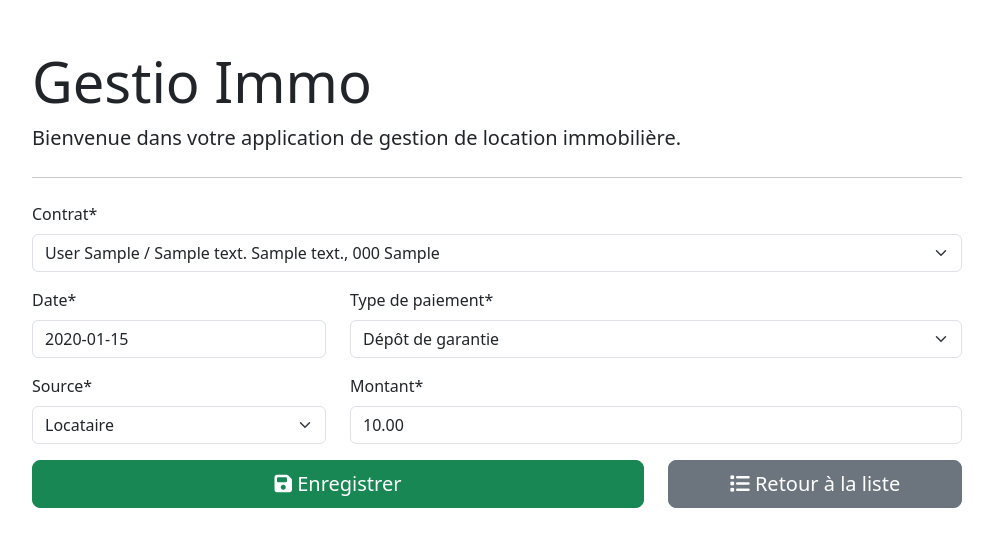
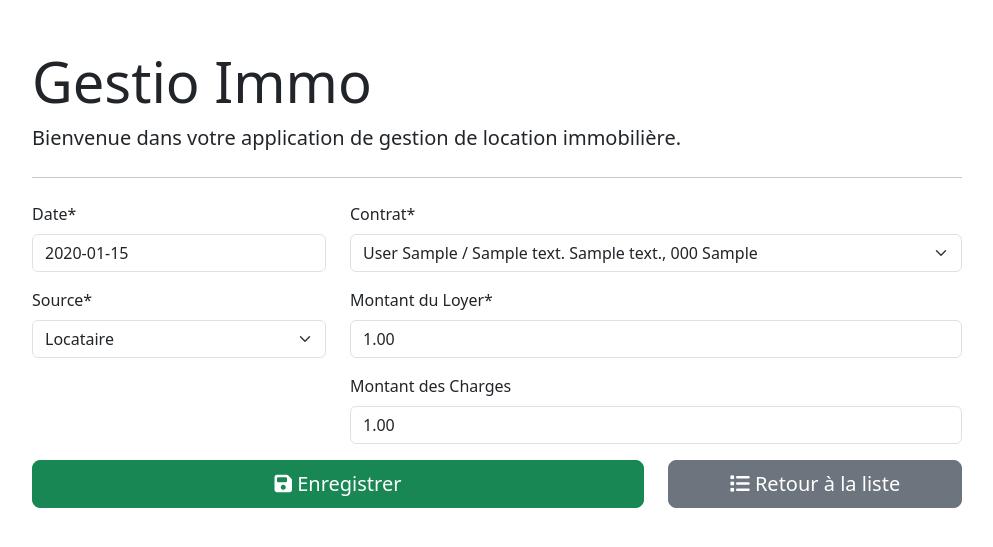
Before and after one commit to luciepellier/app_immo, a Django app: page /payment/1/ in a window 1280 px wide. Shown: the part 56-603 px from the top of the page, without its empty margins (143-1136 px from the left). Run offline with Django 4.2, Linux system fonts and the light colour scheme; tables that the repository leaves empty hold one stand-in row (values such as "Sample post"); some libraries are stand-ins or nearby versions.

Commit message:
Modifications in Payment and Contract Models

```diff
--- a/project_immo/gestion_immo/forms.py
+++ b/project_immo/gestion_immo/forms.py
@@ -37,12 +37,13 @@ class ContractForm(forms.ModelForm):
     end_date = forms.DateField.input_formats=settings.DATE_INPUT_FORMATS
     class Meta:
         model = Contract
-        fields = ('apartment','occupant','start_date', 'end_date')
+        fields = ('apartment','occupant','start_date', 'end_date', 'deposit')
         labels = {
             'apartment' : 'Appartement',
             'occupant' : 'Locataire',
             'start_date' : 'Date de début',
             'end_date' : 'Date de fin',
+            'deposit' : 'Dépôt de garantie',
         }
 
     def __init__(self, *args, **kwargs):
@@ -70,13 +71,13 @@ class PaymentForm(forms.ModelForm):
     date = forms.DateField.input_formats=settings.DATE_INPUT_FORMATS
     class Meta:
         model = Payment
-        fields = ('contract','date','payment_type', 'payment_source', 'price')
+        fields = ('contract','date', 'source', 'rental', 'charges')
         labels = {
             'contract' : 'Contrat',
             'date' : 'Date',
-            'payment_type' : 'Type de paiement',
-            'payment_source' : 'Source',
-            'price' : 'Montant',
+            'source' : 'Source',
+            'rental' : 'Montant du Loyer',
+            'charges' : 'Montant des Charges',
         }
 
     def __init__(self, *args, **kwargs):
--- a/project_immo/gestion_immo/models.py
+++ b/project_immo/gestion_immo/models.py
@@ -1,5 +1,6 @@
 from django.db import models
 from django.utils.translation import gettext_lazy as _
+from datetime import datetime
 
 # Create your models here.
 
@@ -26,30 +27,44 @@ class Occupant(models.Model):
 class Contract(models.Model):
     apartment = models.OneToOneField(Apartment, on_delete=models.CASCADE)
     occupant = models.ForeignKey(Occupant, on_delete=models.CASCADE)
-    start_date = models.DateField(blank=False)
+    start_date = models.DateField(default=datetime.now, blank=False)
     end_date = models.DateField(blank=True, null=True)
+    deposit = models.BooleanField(default=False, blank=True)
 
     def __str__(self):
         return f"{self.occupant.last_name} {self.occupant.first_name}  /  {self.apartment.address} {self.apartment.address_complement}, {self.apartment.postal_code} {self.apartment.city}"
 
 class ItemsList(models.Model):
     contract = models.ForeignKey(Contract, on_delete=models.CASCADE)
-    date = models.DateField(blank=False)
+    date = models.DateField(default=datetime.now, blank=False)
     class ListType(models.TextChoices):
-        ENTRÉE = 'Entrée', _('D\'entrée')
-        SORTIE = 'Sortie', _('De sortie')
+        ENTRÉE = 'Entrée', _('Entrée')
+        SORTIE = 'Sortie', _('Sortie')
     list_type = models.CharField(max_length=6, choices=ListType.choices, default=ListType.ENTRÉE, null=False)
     comments = models.TextField()
 
 class Payment(models.Model):
     contract = models.ForeignKey(Contract, on_delete=models.SET_NULL, null=True)
-    date = models.DateField()
-    class PaymentType(models.TextChoices):
-        GARANTIE = 'Dépôt de garantie', _('Dépôt de garantie')
-        LOYER = 'Loyer (Charges incluses)', _('Loyer (Charges incluses)')
-    payment_type = models.CharField(max_length=25, choices=PaymentType.choices, default=PaymentType.LOYER, null=False)
+    date = models.DateField(default=datetime.now)
     class PaymentSource(models.TextChoices):
         LOCATAIRE = 'Locataire', _('Locataire')
         AUTRE = 'CAF', _('CAF')
-    payment_source = models.CharField(max_length=25, choices=PaymentSource.choices, default=PaymentSource.LOCATAIRE, null=False)
-    price = models.DecimalField(max_digits=10, decimal_places=2)
+    source = models.CharField(max_length=25, choices=PaymentSource.choices, default='Locataire', null=False)
+    rental = models.DecimalField(max_digits=10, decimal_places=2)
+    charges = models.DecimalField(max_digits=10, decimal_places=2, blank=True)
+
+# class Payment with payment_type Dépôt de Garantie or Loyer as textchoices
+
+# class Payment(models.Model):
+#     contract = models.ForeignKey(Contract, on_delete=models.SET_NULL, null=True)
+#     date = models.DateField(default=datetime.now)
+#     class PaymentType(models.TextChoices):
+#         GARANTIE = 'Dépôt de garantie', _('Dépôt de garantie')
+#         LOYER = 'Loyer (Charges incluses)', _('Loyer')
+#     payment_type = models.CharField(max_length=25, choices=PaymentType.choices, default=PaymentType.LOYER, null=False)
+#     class PaymentSource(models.TextChoices):
+#         LOCATAIRE = 'Locataire', _('Locataire')
+#         AUTRE = 'CAF', _('CAF')
+#     payment_source = models.CharField(max_length=25, choices=PaymentSource.choices, default=PaymentSource.LOCATAIRE, null=False)
+#     amount = models.DecimalField(max_digits=10, decimal_places=2)
+#     charges = models.DecimalField(max_digits=10, decimal_places=2, default= 0.00, blank=True)
--- a/project_immo/gestion_immo/templates/contract_management/contract_form.html
+++ b/project_immo/gestion_immo/templates/contract_management/contract_form.html
@@ -13,6 +13,7 @@
         <div class="col-md-8">
             {{form.end_date|as_crispy_field}}
         </div>
+        {{form.deposit|as_crispy_field}}
     </div>
     <div class="row">
         <div class="col-md-8 d-grid gap-2">
--- a/project_immo/gestion_immo/templates/contract_management/contract_list.html
+++ b/project_immo/gestion_immo/templates/contract_management/contract_list.html
@@ -9,6 +9,7 @@
         <td>Nom Locataire</td>
         <td>Date de début</td>
         <td>Date de fin</td>
+        <td>Dépôt de garantie</td>
         <td>
             <a href="{% url 'contract_insert' %}" class="btn btn-outline-success">
                 <i class="fas fa-plus"></i> Ajouter un contrat
@@ -23,6 +24,7 @@
                 <td>{{contract.occupant}}</td>
                 <td>{{contract.start_date}}</td>
                 <td>{{contract.end_date}}</td>
+                <td>{{contract.deposit}}</td>
                 <td>
                     <a href="{% url 'rental_list' contract.id %}" class="btn text-secondary px=20">
                         <i class="fa fa-eur fa-lg"></i>
--- a/project_immo/gestion_immo/templates/payment_management/payment_form.html
+++ b/project_immo/gestion_immo/templates/payment_management/payment_form.html
@@ -4,21 +4,27 @@
 {% block content %}
 <form action="" method="post" autocomplete="off">
     {% csrf_token %}
-    {{form.contract|as_crispy_field}}
     <div class="row">
         <div class="col-md-4">
             {{form.date|as_crispy_field}}
         </div>
         <div class="col-md-8">
-            {{form.payment_type|as_crispy_field}}
+            {{form.contract|as_crispy_field}}
         </div>
     </div>
     <div class="row">
         <div class="col-md-4">
-            {{form.payment_source|as_crispy_field}}
+            {{form.source|as_crispy_field}}
         </div>
         <div class="col-md-8">
-            {{form.price|as_crispy_field}}
+            {{form.rental|as_crispy_field}}
+        </div>
+    </div>
+    <div class="row">
+        <div class="col-md-4">
+        </div>
+        <div class="col-md-8">
+            {{form.charges|as_crispy_field}}
         </div>
     </div>
     <div class="row">
--- a/project_immo/gestion_immo/views.py
+++ b/project_immo/gestion_immo/views.py
@@ -193,7 +193,20 @@ def payment_delete(request,id):
 # Get List of Total Rental payments by Contract + Total amount
 
 def rental_list(request, id):
-    contract_payments = Payment.objects.all().filter(contract__id=id).filter(payment_type__startswith="Loyer").filter(payment_source__startswith="Locataire")
-    total_amount = contract_payments.aggregate(sum=Sum('price'))['sum'] or 0.00
+    contract_payments = Payment.objects.all().filter(contract__id=id)
+    total_amount = contract_payments.aggregate(sum=Sum('rental')+Sum('charges'))['sum'] or 0.00
     context = {'payment_list' :  contract_payments, 'total_amount': total_amount}
     return render(request, 'payment_management/rental_list.html', context)
+
+# Reviews if all payments in start/end range are satisfied
+#def rental_payments_validation(request, id=20, start_date="2023-01-01", end_date="2023-12-01"):
+#
+#    rental_payments = Payment.objects.all().filter(contract__id=id).filter(payment_type__startswith="Loyer").filter(date__range=[start_date, end_date])
+#    benefit_payments = rental_payments.filter(payment_source="CAF")
+#
+#    # for month in range():
+#
+#    total_amount = rental_payments.aggregate(Sum('price'))
+#
+#    context = {'payment_list' :  rental_payments, 'total_amount': total_amount}
+#    return render(request, 'payment_management/rental_list.html', context)
```
Also changed, not shown: project_immo/gestion_immo/templates/payment_management/payment_list.html (+5 -5 lines), project_immo/gestion_immo/templates/payment_management/rental_list.html (+6 -6 lines), project_immo/gestion_immo/migrations/0020_payment_charges_alter_itemslist_list_type_and_more.py (added), project_immo/gestion_immo/migrations/0021_rename_price_payment_amount.py (added), project_immo/gestion_immo/migrations/0022_rename_amount_payment_rental_and_more.py (added), project_immo/gestion_immo/migrations/0023_alter_payment_charges.py (added).
